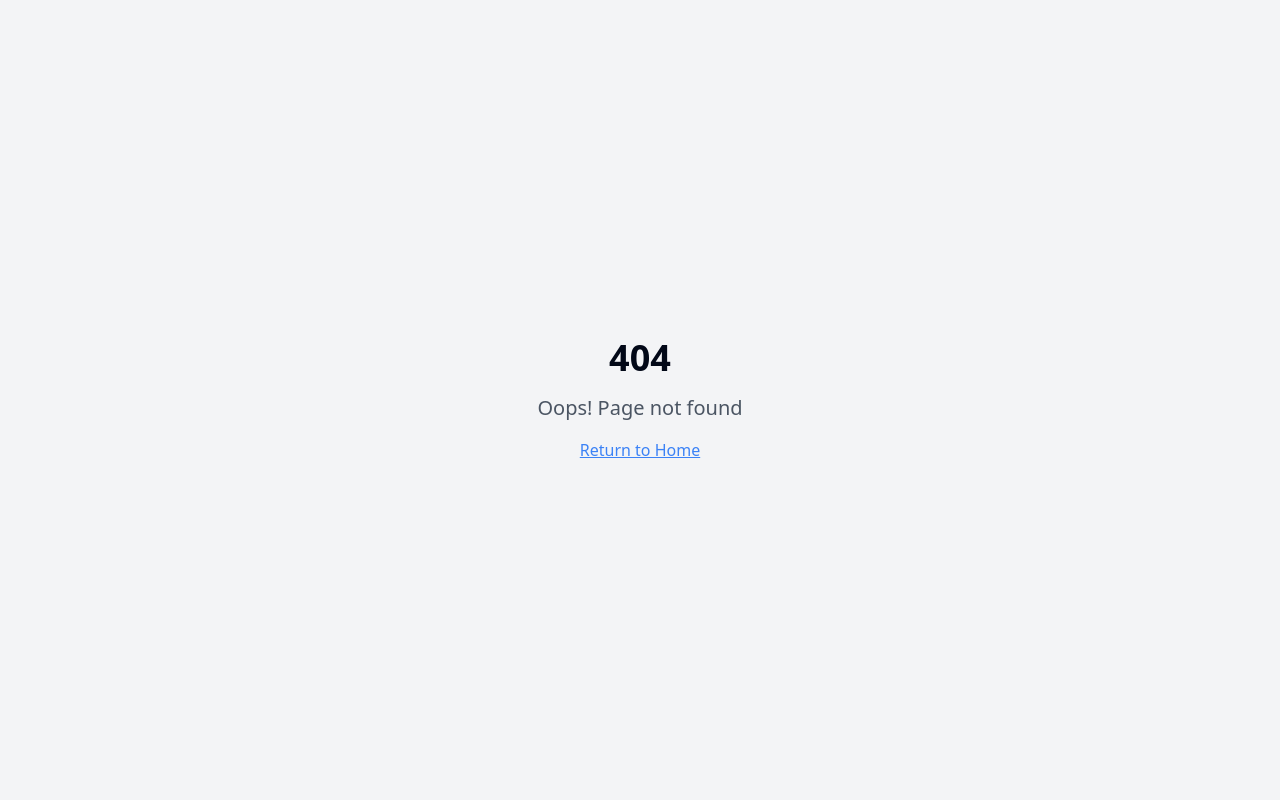
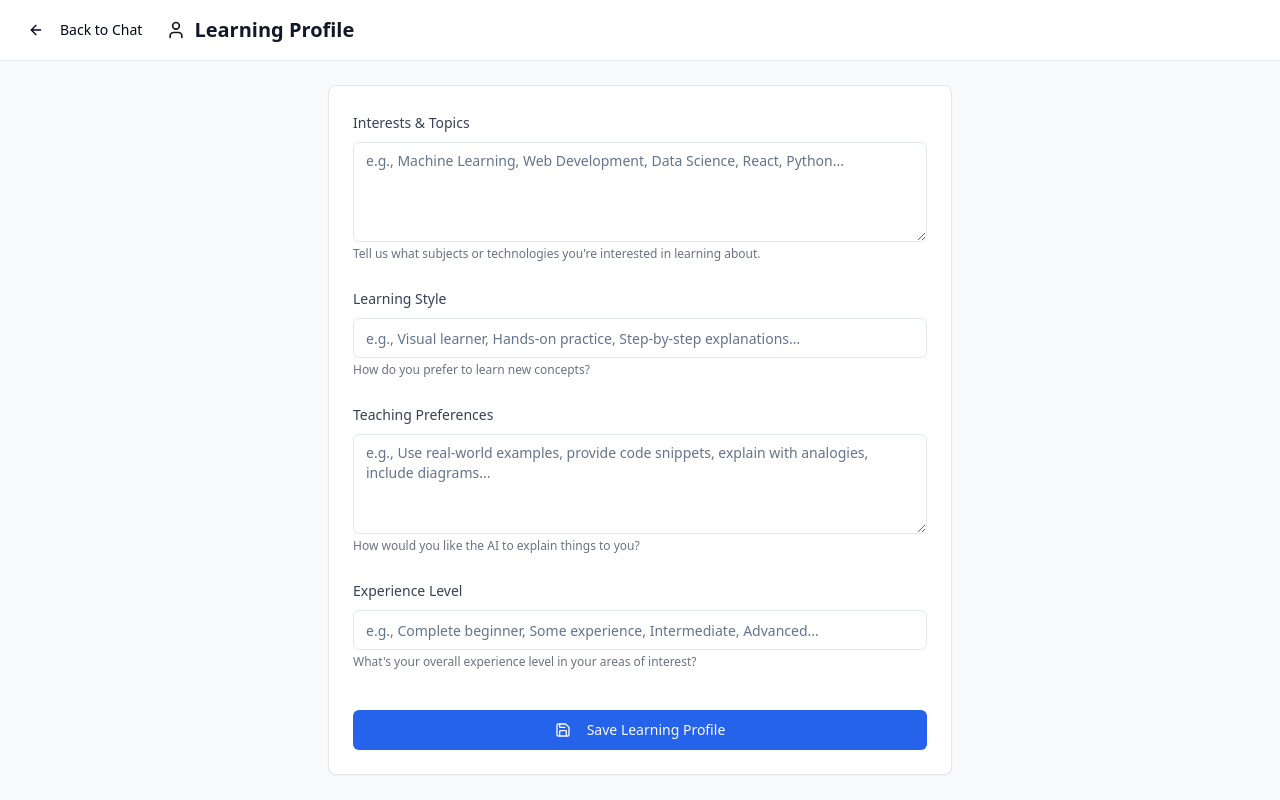
Before and after one commit to JasonHutch/SK-Starter-FED, a React (Vite) app: page /learning-profile in a window 1280 px wide. Before the commit this address had no page. Built offline with nearby package versions, Linux system fonts and the light colour scheme.

Commit message:
Refactor: Learning profile to open a new page
The learning profile section should open a different page when clicked.

```diff
--- a/src/App.tsx
+++ b/src/App.tsx
@@ -1,9 +1,11 @@
+
 import { Toaster } from "@/components/ui/toaster";
 import { Toaster as Sonner } from "@/components/ui/sonner";
 import { TooltipProvider } from "@/components/ui/tooltip";
 import { QueryClient, QueryClientProvider } from "@tanstack/react-query";
 import { BrowserRouter, Routes, Route } from "react-router-dom";
 import Index from "./pages/Index";
+import LearningProfile from "./pages/LearningProfile";
 import NotFound from "./pages/NotFound";
 
 const queryClient = new QueryClient();
@@ -16,6 +18,7 @@ const App = () => (
       <BrowserRouter>
         <Routes>
           <Route path="/" element={<Index />} />
+          <Route path="/learning-profile" element={<LearningProfile />} />
           {/* ADD ALL CUSTOM ROUTES ABOVE THE CATCH-ALL "*" ROUTE */}
           <Route path="*" element={<NotFound />} />
         </Routes>
--- a/src/components/TopNav.tsx
+++ b/src/components/TopNav.tsx
@@ -1,6 +1,8 @@
 
 import React from 'react';
-import { LearningProfile } from "@/components/LearningProfile";
+import { User } from 'lucide-react';
+import { Button } from "@/components/ui/button";
+import { Link } from 'react-router-dom';
 
 export function TopNav() {
   return (
@@ -8,7 +10,12 @@ export function TopNav() {
       <div className="flex items-center justify-between">
         <h1 className="text-xl font-semibold text-gray-900">AI Chat</h1>
         <div className="flex items-center">
-          <LearningProfile />
+          <Link to="/learning-profile">
+            <Button variant="ghost" size="sm">
+              <User className="h-4 w-4 mr-2" />
+              Learning Profile
+            </Button>
+          </Link>
         </div>
       </div>
     </nav>
--- /dev/null
+++ b/src/pages/LearningProfile.tsx
@@ -0,0 +1,127 @@
+
+import React, { useState } from 'react';
+import { User, BookOpen, Save, ArrowLeft } from 'lucide-react';
+import { Button } from "@/components/ui/button";
+import { Textarea } from "@/components/ui/textarea";
+import { Input } from "@/components/ui/input";
+import { Label } from "@/components/ui/label";
+import { Link } from 'react-router-dom';
+
+const LearningProfile = () => {
+  const [profile, setProfile] = useState({
+    interests: '',
+    learningStyle: '',
+    teachingPreferences: '',
+    experienceLevel: ''
+  });
+
+  const handleSave = () => {
+    // TODO: Save to local storage or backend
+    console.log('Saving profile:', profile);
+  };
+
+  return (
+    <div className="min-h-screen bg-gray-50">
+      {/* Header */}
+      <div className="bg-white border-b border-gray-200 px-4 py-3">
+        <div className="flex items-center justify-between">
+          <div className="flex items-center">
+            <Link to="/">
+              <Button variant="ghost" size="sm" className="mr-3">
+                <ArrowLeft className="h-4 w-4 mr-2" />
+                Back to Chat
+              </Button>
+            </Link>
+            <h1 className="text-xl font-semibold text-gray-900 flex items-center">
+              <User className="h-5 w-5 mr-2" />
+              Learning Profile
+            </h1>
+          </div>
+        </div>
+      </div>
+
+      {/* Content */}
+      <div className="max-w-2xl mx-auto p-6">
+        <div className="bg-white rounded-lg shadow-sm border border-gray-200 p-6">
+          <div className="space-y-6">
+            <div>
+              <Label htmlFor="interests" className="text-sm font-medium text-gray-700">
+                Interests & Topics
+              </Label>
+              <Textarea
+                id="interests"
+                placeholder="e.g., Machine Learning, Web Development, Data Science, React, Python..."
+                value={profile.interests}
+                onChange={(e) => setProfile(prev => ({ ...prev, interests: e.target.value }))}
+                className="mt-2 min-h-[100px]"
+              />
+              <p className="text-xs text-gray-500 mt-1">
+                Tell us what subjects or technologies you're interested in learning about.
+              </p>
+            </div>
+
+            <div>
+              <Label htmlFor="learningStyle" className="text-sm font-medium text-gray-700">
+                Learning Style
+              </Label>
+              <Input
+                id="learningStyle"
+                placeholder="e.g., Visual learner, Hands-on practice, Step-by-step explanations..."
+                value={profile.learningStyle}
+                onChange={(e) => setProfile(prev => ({ ...prev, learningStyle: e.target.value }))}
+                className="mt-2"
+              />
+              <p className="text-xs text-gray-500 mt-1">
+                How do you prefer to learn new concepts?
+              </p>
+            </div>
+
+            <div>
+              <Label htmlFor="teachingPreferences" className="text-sm font-medium text-gray-700">
+                Teaching Preferences
+              </Label>
+              <Textarea
+                id="teachingPreferences"
+                placeholder="e.g., Use real-world examples, provide code snippets, explain with analogies, include diagrams..."
+                value={profile.teachingPreferences}
+                onChange={(e) => setProfile(prev => ({ ...prev, teachingPreferences: e.target.value }))}
+                className="mt-2 min-h-[100px]"
+              />
+              <p className="text-xs text-gray-500 mt-1">
+                How would you like the AI to explain things to you?
+              </p>
+            </div>
+
+            <div>
+              <Label htmlFor="experienceLevel" className="text-sm font-medium text-gray-700">
+                Experience Level
+              </Label>
+              <Input
+                id="experienceLevel"
+                placeholder="e.g., Complete beginner, Some experience, Intermediate, Advanced..."
+                value={profile.experienceLevel}
+                onChange={(e) => setProfile(prev => ({ ...prev, experienceLevel: e.target.value }))}
+                className="mt-2"
+              />
+              <p className="text-xs text-gray-500 mt-1">
+                What's your overall experience level in your areas of interest?
+              </p>
+            </div>
+
+            <div className="pt-4">
+              <Button
+                onClick={handleSave}
+                className="w-full bg-blue-600 hover:bg-blue-700"
+              >
+                <Save className="h-4 w-4 mr-2" />
+                Save Learning Profile
+              </Button>
+            </div>
+          </div>
+        </div>
+      </div>
+    </div>
+  );
+};
+
+export default LearningProfile;
```
